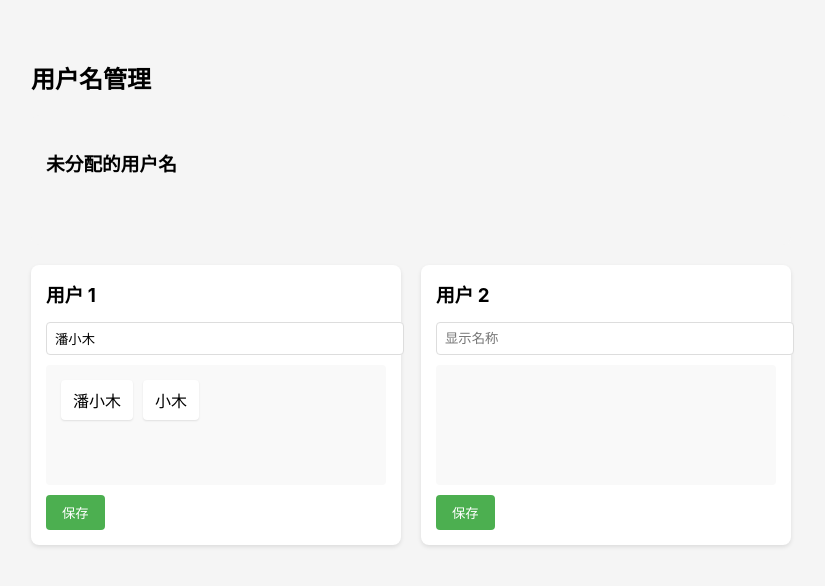
After one commit to senzi/bedtime-buddy, a Flask app: page /admin in a window 1280 px wide. The commit adds this page. Shown: the top 586 px of the page, without its empty margins (229-1054 px from the left). Run offline with Flask 3, Linux system fonts and the light colour scheme; data comes from the database, SQL or seed files in the repository; both versions use the stored data as it was after the commit.

Commit message:
功能改进： 1. 添加用户名管理后台(/admin) 2. 支持用户名映射，解决同一用户多个名字的问题 3. 优化打卡记录显示，每人每天只显示最新记录 4. 修正连续早睡天数统计逻辑 5. 改进日历样式，优化日期显示和周末背景

```diff
--- a/app.py
+++ b/app.py
@@ -2,6 +2,7 @@ from flask import Flask, render_template, request, jsonify, g
 import sqlite3
 from datetime import datetime, timedelta
 import json
+from collections import defaultdict
 
 app = Flask(__name__)
 
@@ -32,6 +33,17 @@ def init_db():
                 is_early BOOLEAN NOT NULL
             )
         ''')
+
+        # 添加用户名映射表
+        db.execute('''
+            CREATE TABLE IF NOT EXISTS user_mappings (
+                id INTEGER PRIMARY KEY AUTOINCREMENT,
+                user_id INTEGER NOT NULL,
+                display_name TEXT NOT NULL,
+                username TEXT NOT NULL
+            )
+        ''')
+
         db.commit()
 
 @app.route('/')
@@ -96,63 +108,222 @@ def checkin():
 @app.route('/get_all_streaks')
 def get_all_streaks():
     db = get_db()
-    # 获取所有用户
-    cur = db.execute('SELECT DISTINCT username FROM checkins')
-    users = [row['username'] for row in cur.fetchall()]
 
+    # 获取所有显示名称
+    display_names = db.execute('''
+        SELECT DISTINCT display_name FROM user_mappings
+        UNION
+        SELECT DISTINCT username FROM checkins
+        WHERE username NOT IN (
+            SELECT username FROM user_mappings
+        )
+    ''').fetchall()
+
+    # 计算每个用户的连续天数
     streaks = []
-    for username in users:
-        # 获取每个用户的连续打卡天数
-        cur = db.execute(
-            'SELECT check_date, is_early FROM checkins WHERE username = ? ORDER BY check_date DESC',
-            (username,)
-        )
-        records = cur.fetchall()
-
-        streak = 0
-        today = (datetime.now() - timedelta(hours=12)).strftime('%Y-%m-%d')
-
-        for record in records:
-            if record['check_date'] == today and record['is_early']:
-                streak += 1
-                today = (datetime.strptime(today, '%Y-%m-%d') - timedelta(days=1)).strftime('%Y-%m-%d')
-            else:
-                break
-
+    for (display_name,) in display_names:
+        streak = calculate_streak(db, display_name)
         streaks.append({
-            'username': username,
+            'username': display_name,
             'streak': streak
         })
 
+    # 按连续天数降序排序
+    streaks.sort(key=lambda x: x['streak'], reverse=True)
     return jsonify(streaks)
 
 @app.route('/get_checkins')
 def get_checkins():
     db = get_db()
-    cur = db.execute('SELECT * FROM checkins ORDER BY check_date DESC, check_time DESC')
-    checkins = [dict(row) for row in cur.fetchall()]
-    return jsonify(checkins)
+
+    # 首先获取所有用户名映射
+    mappings = {}
+    mapping_rows = db.execute('SELECT username, display_name FROM user_mappings').fetchall()
+    for username, display_name in mapping_rows:
+        mappings[username] = display_name
+
+    # 获取所有打卡记录
+    checkins = db.execute('''
+        SELECT username, check_date, check_time, is_early
+        FROM checkins
+        ORDER BY check_date DESC, check_time DESC
+    ''').fetchall()
+
+    # 用于存储每个用户每天的最新记录
+    latest_records = {}  # 格式: {(display_name, date): record}
+
+    for row in checkins:
+        username, check_date, check_time, is_early = row
+        # 获取映射后的用户名
+        display_name = mappings.get(username, username)
+
+        # 使用(显示名称, 日期)作为键
+        key = (display_name, check_date)
+
+        # 只保存每个用户每天的第一条记录（因为记录已经按时间倒序排序）
+        if key not in latest_records:
+            latest_records[key] = {
+                'username': display_name,
+                'check_date': check_date,
+                'check_time': check_time,
+                'is_early': bool(is_early)
+            }
+
+    # 将字典转换为列表并按日期和时间排序
+    result = list(latest_records.values())
+    result.sort(key=lambda x: (x['check_date'], x['check_time']), reverse=True)
+
+    return jsonify(result)
+
+def calculate_streak(db, username):
+    """计算指定用户的连续早睡天数"""
+    # 获取所有映射到这个显示名称的用户名
+    usernames = db.execute('''
+        SELECT username FROM user_mappings
+        WHERE display_name = ?
+        UNION
+        SELECT ? WHERE NOT EXISTS (
+            SELECT 1 FROM user_mappings WHERE display_name = ?
+        )
+    ''', (username, username, username)).fetchall()
+    usernames = [row[0] for row in usernames]
+
+    # 使用所有可能的用户名查询打卡记录
+    placeholders = ','.join(['?' for _ in usernames])
+    query = f'''
+        SELECT username, check_date, check_time, is_early
+        FROM checkins
+        WHERE username IN ({placeholders})
+        ORDER BY check_date DESC, check_time DESC
+    '''
+
+    checkins = db.execute(query, usernames).fetchall()
+
+    # 用字典记录每天最新的打卡记录
+    daily_records = {}  # 格式: {date: is_early}
+    for username, check_date, check_time, is_early in checkins:
+        if check_date not in daily_records:  # 只保留每天最新的记录
+            daily_records[check_date] = bool(is_early)
+
+    # 将记录转换为按日期排序的列表
+    sorted_records = sorted(daily_records.items(), reverse=True)
+
+    streak = 0
+    today = datetime.now().date()
+
+    if not sorted_records:
+        return 0
+
+    last_date = datetime.strptime(sorted_records[0][0], '%Y-%m-%d').date()
+
+    # 如果最后一次打卡不是今天或昨天，连续天数为0
+    if (today - last_date).days > 1:
+        return 0
+
+    # 计算连续早睡天数
+    for i, (check_date, is_early) in enumerate(sorted_records):
+        check_date = datetime.strptime(check_date, '%Y-%m-%d').date()
+
+        # 如果不是连续的日期，跳出循环
+        if i > 0:
+            prev_date = datetime.strptime(sorted_records[i-1][0], '%Y-%m-%d').date()
+            if (prev_date - check_date).days != 1:
+                break
+
+        if is_early:
+            streak += 1
+        else:
+            break
+
+    return streak
 
 @app.route('/get_streak/<username>')
 def get_streak(username):
     db = get_db()
-    cur = db.execute(
-        'SELECT check_date, is_early FROM checkins WHERE username = ? ORDER BY check_date DESC',
-        (username,)
-    )
-    records = cur.fetchall()
+    streak = calculate_streak(db, username)
+    return jsonify({'streak': streak})
 
-    streak = 0
-    today = (datetime.now() - timedelta(hours=12)).strftime('%Y-%m-%d')
+@app.route('/admin')
+def admin():
+    return render_template('admin.html')
 
-    for i, record in enumerate(records):
-        if record['check_date'] == today and record['is_early']:
-            streak += 1
-            today = (datetime.strptime(today, '%Y-%m-%d') - timedelta(days=1)).strftime('%Y-%m-%d')
-        else:
-            break
+@app.route('/api/get_all_usernames')
+def get_all_usernames():
+    db = get_db()
 
-    return jsonify({'streak': streak})
+    # 获取所有用户名
+    all_usernames = db.execute('SELECT DISTINCT username FROM checkins').fetchall()
+    all_usernames = [row[0] for row in all_usernames]
+
+    # 获取现有映射
+    mappings = db.execute('''
+        SELECT user_id, display_name, username
+        FROM user_mappings
+    ''').fetchall()
+
+    # 组织映射数据
+    mapping_dict = defaultdict(lambda: {'display_name': '', 'usernames': []})
+    mapped_usernames = set()
+
+    for row in mappings:
+        user_id, display_name, username = row
+        mapping_dict[user_id]['display_name'] = display_name
+        mapping_dict[user_id]['usernames'].append(username)
+        mapped_usernames.add(username)
+
+    # 获取未映射的用户名
+    unassigned = [name for name in all_usernames if name not in mapped_usernames]
+
+    # 准备返回数据
+    result = {
+        'mappings': [
+            {
+                'user_id': user_id,
+                'display_name': data['display_name'],
+                'usernames': data['usernames']
+            }
+            for user_id, data in mapping_dict.items()
+        ],
+        'unassigned': unassigned
+    }
+
+    return jsonify(result)
+
+@app.route('/api/save_user_mapping', methods=['POST'])
+def save_user_mapping():
+    try:
+        data = request.get_json()
+        user_id = data['user_id']
+        display_name = data['display_name']
+        usernames = data['usernames']
+
+        if not display_name or not usernames:
+            return jsonify({'success': False, 'error': '显示名称和用户名列表不能为空'})
+
+        db = get_db()
+
+        # 删除该用户的现有映射
+        db.execute('DELETE FROM user_mappings WHERE user_id = ?', (user_id,))
+
+        # 添加新的映射
+        for username in usernames:
+            db.execute('''
+                INSERT INTO user_mappings (user_id, display_name, username)
+                VALUES (?, ?, ?)
+            ''', (user_id, display_name, username))
+
+        db.commit()
+        return jsonify({'success': True})
+
+    except Exception as e:
+        return jsonify({'success': False, 'error': str(e)})
+
+def get_mapped_username(db, original_username):
+    row = db.execute('''
+        SELECT display_name FROM user_mappings
+        WHERE username = ?
+    ''', (original_username,)).fetchone()
+    return row[0] if row else original_username
 
 if __name__ == '__main__':
     init_db()
--- /dev/null
+++ b/reset_db.py
@@ -0,0 +1,5 @@
+import os
+
+if os.path.exists('bedtime.db'):
+    os.remove('bedtime.db')
+print("Database reset complete!")
--- /dev/null
+++ b/templates/admin.html
@@ -0,0 +1,195 @@
+<!DOCTYPE html>
+<html>
+<head>
+    <title>用户名管理</title>
+    <link href="/static/css/style.css" rel="stylesheet">
+    <style>
+        .admin-container {
+            padding: 20px;
+            max-width: 1000px;
+            margin: 0 auto;
+        }
+        .username-list {
+            background: #f5f5f5;
+            padding: 15px;
+            border-radius: 8px;
+            margin-bottom: 20px;
+            min-height: 100px;
+        }
+        .cards-container {
+            display: flex;
+            gap: 20px;
+            margin-top: 20px;
+        }
+        .user-card {
+            flex: 1;
+            background: white;
+            padding: 15px;
+            border-radius: 8px;
+            box-shadow: 0 2px 4px rgba(0,0,0,0.1);
+        }
+        .draggable-name {
+            background: white;
+            padding: 8px 12px;
+            margin: 5px;
+            border-radius: 4px;
+            cursor: move;
+            display: inline-block;
+            box-shadow: 0 1px 2px rgba(0,0,0,0.1);
+        }
+        .user-card h3 {
+            margin-top: 0;
+            margin-bottom: 15px;
+        }
+        .display-name-input {
+            width: 100%;
+            padding: 8px;
+            margin-bottom: 10px;
+            border: 1px solid #ddd;
+            border-radius: 4px;
+        }
+        .names-container {
+            min-height: 100px;
+            background: #f9f9f9;
+            border-radius: 4px;
+            padding: 10px;
+        }
+        .save-btn {
+            background: #4CAF50;
+            color: white;
+            border: none;
+            padding: 8px 16px;
+            border-radius: 4px;
+            cursor: pointer;
+            margin-top: 10px;
+        }
+        .save-btn:hover {
+            background: #45a049;
+        }
+    </style>
+</head>
+<body>
+    <div class="admin-container">
+        <h2>用户名管理</h2>
+
+        <div class="username-list" id="unassignedNames">
+            <h3>未分配的用户名</h3>
+            <!-- 这里会通过JavaScript动态添加未分配的用户名 -->
+        </div>
+
+        <div class="cards-container">
+            <div class="user-card">
+                <h3>用户 1</h3>
+                <input type="text" class="display-name-input" placeholder="显示名称" id="displayName1">
+                <div class="names-container" id="user1Names" data-user="1"></div>
+                <button class="save-btn" onclick="saveUserMapping(1)">保存</button>
+            </div>
+
+            <div class="user-card">
+                <h3>用户 2</h3>
+                <input type="text" class="display-name-input" placeholder="显示名称" id="displayName2">
+                <div class="names-container" id="user2Names" data-user="2"></div>
+                <button class="save-btn" onclick="saveUserMapping(2)">保存</button>
+            </div>
+        </div>
+    </div>
+
+    <script>
+        // 在页面加载时获取所有用户名
+        document.addEventListener('DOMContentLoaded', function() {
+            fetchUsernames();
+            setupDragAndDrop();
+        });
+
+        function fetchUsernames() {
+            fetch('/api/get_all_usernames')
+                .then(response => response.json())
+                .then(data => {
+                    // 显示现有的映射
+                    if (data.mappings) {
+                        data.mappings.forEach(mapping => {
+                            const cardId = `displayName${mapping.user_id}`;
+                            document.getElementById(cardId).value = mapping.display_name;
+                            const container = document.getElementById(`user${mapping.user_id}Names`);
+                            mapping.usernames.forEach(username => {
+                                addNameElement(username, container);
+                            });
+                        });
+                    }
+
+                    // 显示未映射的用户名
+                    if (data.unassigned) {
+                        const container = document.getElementById('unassignedNames');
+                        data.unassigned.forEach(username => {
+                            addNameElement(username, container);
+                        });
+                    }
+                });
+        }
+
+        function addNameElement(username, container) {
+            const elem = document.createElement('div');
+            elem.className = 'draggable-name';
+            elem.draggable = true;
+            elem.textContent = username;
+            elem.dataset.username = username;  // 存储用户名到dataset
+            container.appendChild(elem);
+        }
+
+        function setupDragAndDrop() {
+            let draggedElement = null;
+
+            document.addEventListener('dragstart', function(e) {
+                if (e.target.className === 'draggable-name') {
+                    draggedElement = e.target;
+                    e.dataTransfer.setData('text/plain', e.target.dataset.username);
+                }
+            });
+
+            document.addEventListener('dragover', function(e) {
+                if (e.target.className === 'names-container' || e.target.id === 'unassignedNames') {
+                    e.preventDefault();
+                }
+            });
+
+            document.addEventListener('drop', function(e) {
+                e.preventDefault();
+                const dropTarget = e.target.closest('.names-container') || e.target.closest('#unassignedNames');
+
+                if (dropTarget && draggedElement) {
+                    const username = draggedElement.dataset.username;
+                    draggedElement.remove();
+                    addNameElement(username, dropTarget);
+                }
+            });
+        }
+
+        function saveUserMapping(userId) {
+            const displayName = document.getElementById(`displayName${userId}`).value;
+            const namesContainer = document.getElementById(`user${userId}Names`);
+            const usernames = Array.from(namesContainer.getElementsByClassName('draggable-name'))
+                                 .map(elem => elem.dataset.username);
+
+            fetch('/api/save_user_mapping', {
+                method: 'POST',
+                headers: {
+                    'Content-Type': 'application/json',
+                },
+                body: JSON.stringify({
+                    user_id: userId,
+                    display_name: displayName,
+                    usernames: usernames
+                })
+            })
+            .then(response => response.json())
+            .then(data => {
+                if (data.success) {
+                    alert('保存成功！');
+                } else {
+                    alert('保存失败：' + data.error);
+                }
+            });
+        }
+    </script>
+</body>
+</html>
```
Also changed, not shown: static/css/style.css (+25 -6 lines), static/js/main.js (+8 -1 lines), bedtime.db.
